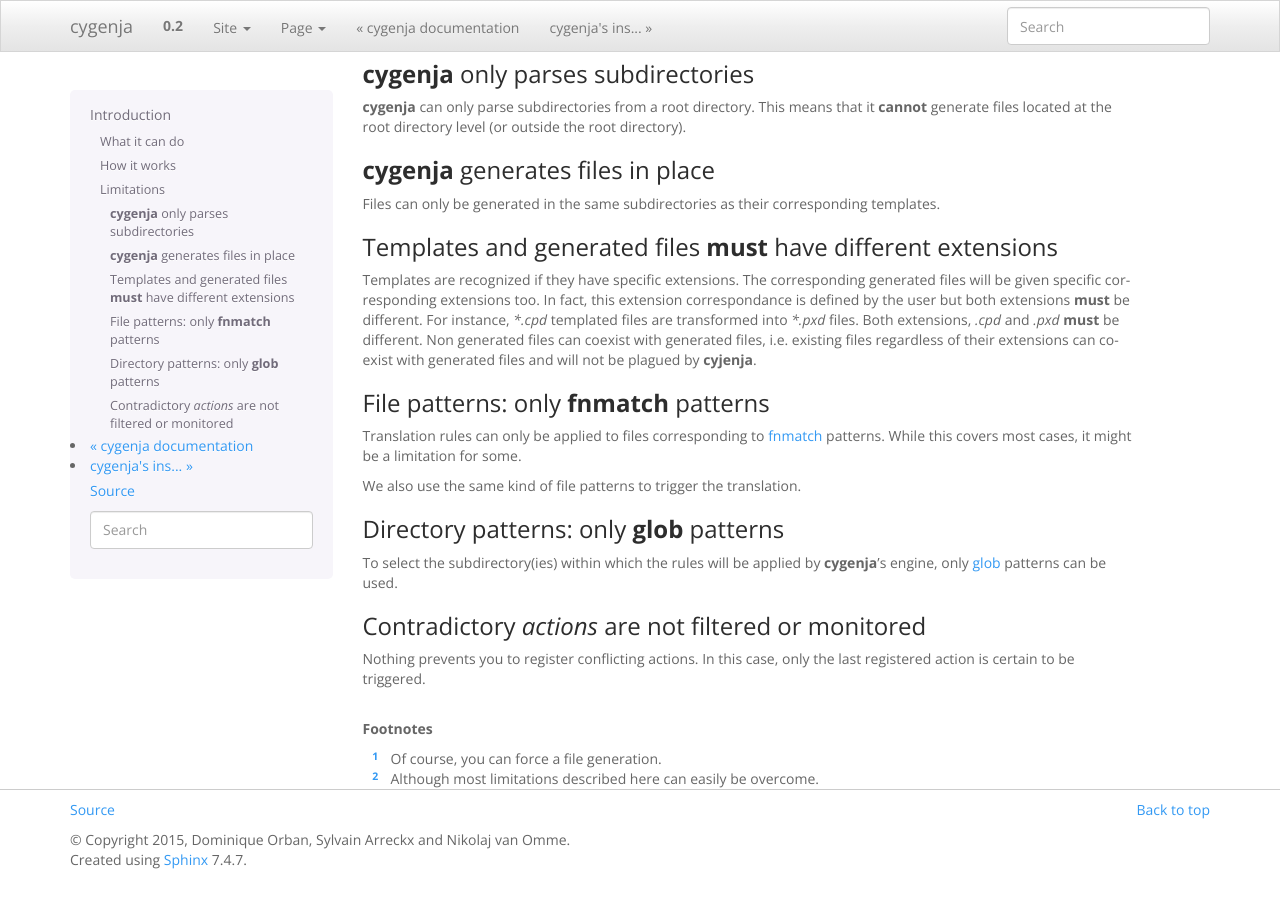
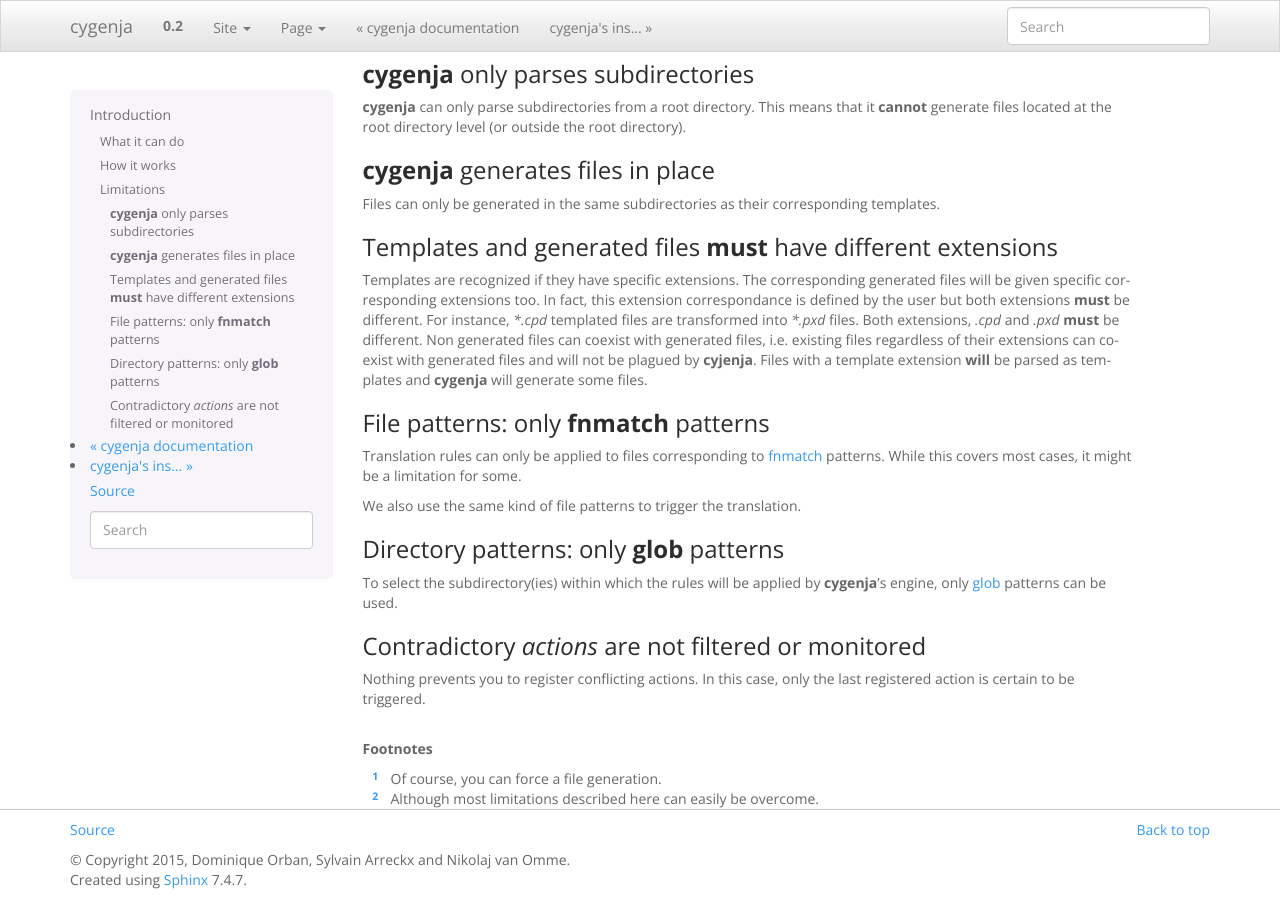
Before and after one commit to PythonOptimizers/cygenja, a Sphinx documentation site: the page built from doc/source/introduction.rst, in a window 1280 px wide and 900 px high, scrolled down 521 px. Built offline with Sphinx 7.4.7, drawn with Linux system fonts in a browser that asks for light colours.

Commit message:
continuing documentation: small addings

```diff
--- a/doc/source/introduction.rst
+++ b/doc/source/introduction.rst
@@ -47,7 +47,7 @@
 
 Templates are recognized if they have specific extensions. The corresponding generated files will be given specific corresponding extensions too. In fact, this extension correspondance is defined by the user but both extensions
 **must** be different. For instance, `*.cpd` templated files are transformed into `*.pxd` files. Both extensions, `.cpd` and `.pxd` **must** be different. Non generated files can coexist with generated files, i.e. existing files
-regardless of their extensions can coexist with generated files and will not be plagued by :program:`cyjenja`.
+regardless of their extensions can coexist with generated files and will not be plagued by :program:`cyjenja`. Files with a template extension **will** be parsed as templates and :program:`cygenja` will generate some files.
 
 File patterns: only :program:`fnmatch` patterns
 -------------------------------------------------
```
